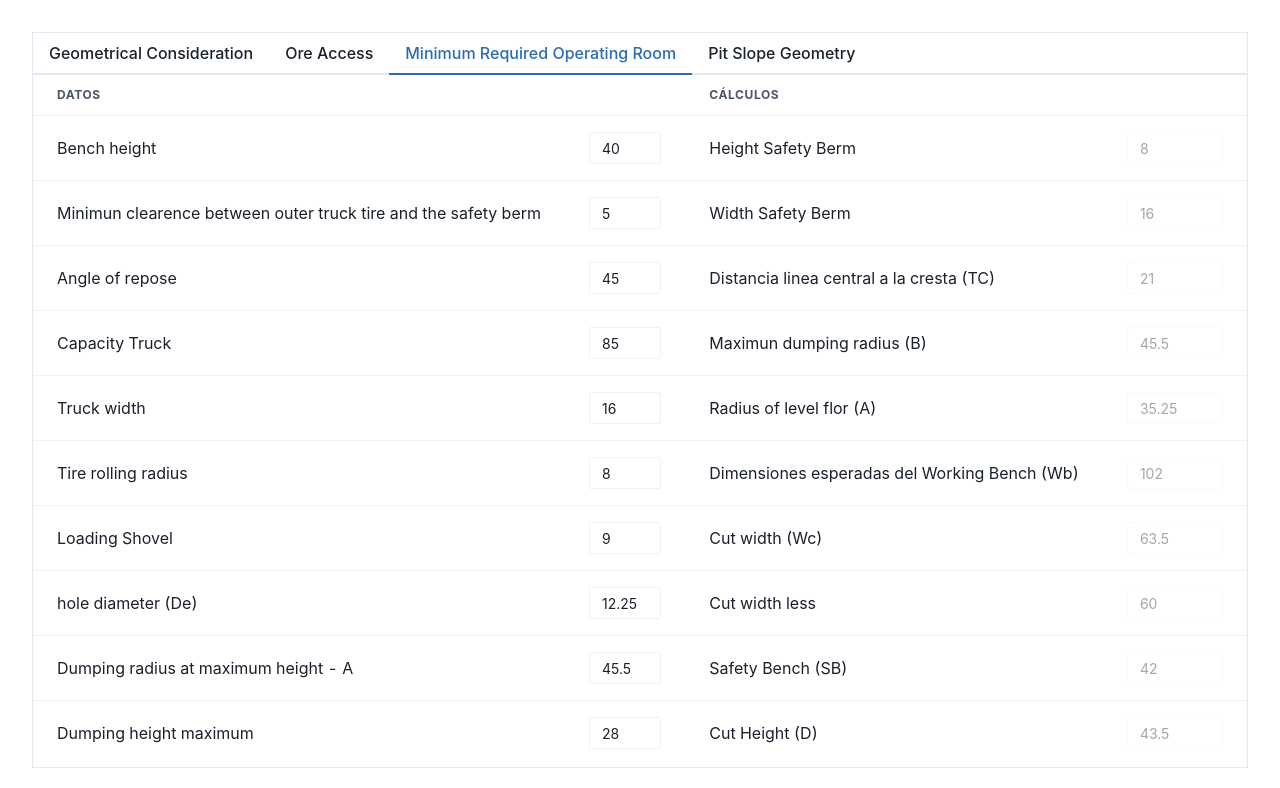
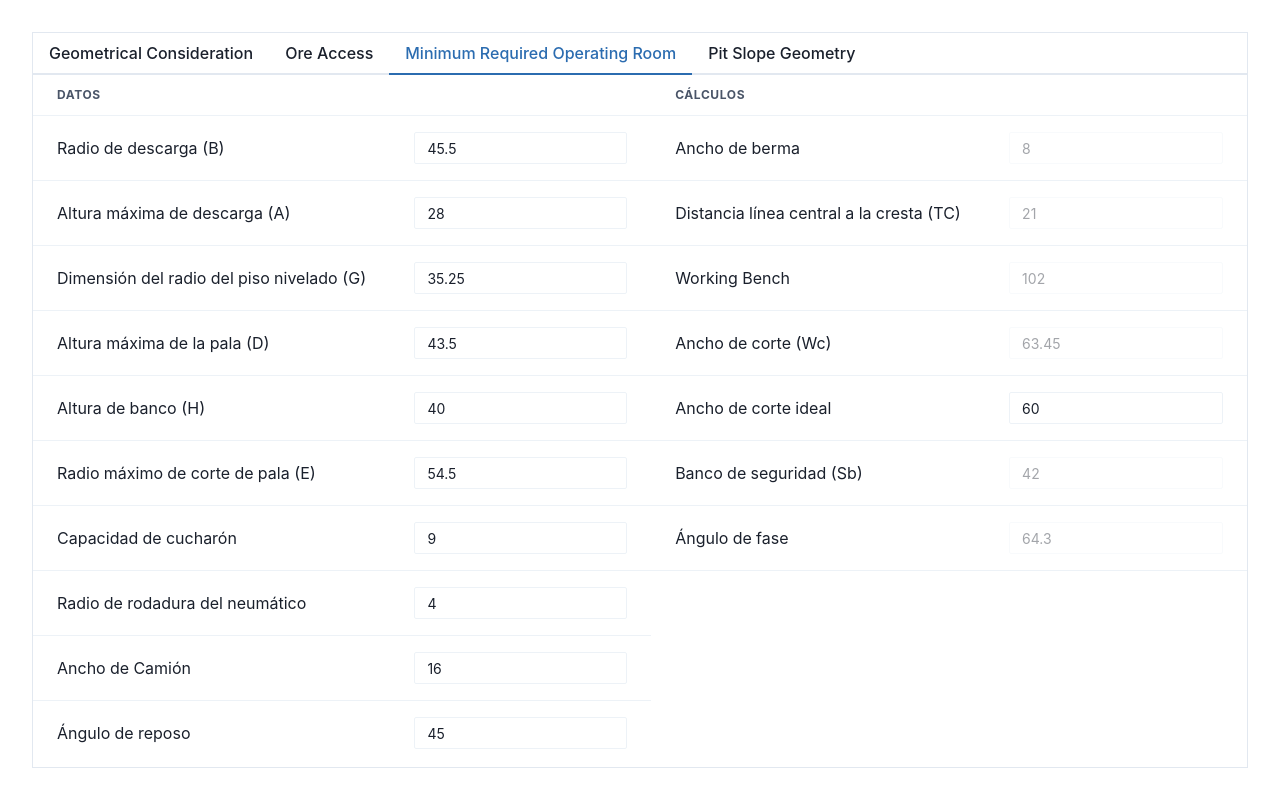
Before and after one commit to FROSTYLAN/go-diego-go, a React (Vite) app: page /#/minimum-required-operating-room in a window 1280 px wide. Shown: the top 788 px of the page. Built offline with nearby package versions, Linux system fonts and the light colour scheme.

Commit message:
correciones ore-access

```diff
--- a/src/app/geometrical-consideration.jsx
+++ b/src/app/geometrical-consideration.jsx
@@ -11,7 +11,7 @@ function GeomtricalConsideration() {
     [0, 0, 0, 0, 0],
     [0, 0, 0, 0, 0],
     [0, 0, 0, 0, 0],
-    [40, 40, 40, 40, 40]
+    [35, 35, 35, 35, 35]
   ]);
 
   React.useEffect(() => {
--- a/src/app/minimum-required-operating-room.jsx
+++ b/src/app/minimum-required-operating-room.jsx
@@ -1,31 +1,28 @@
 import { Image, Input, Table, TableContainer, Tbody, Td, Th, Thead, Tr } from '@chakra-ui/react';
 import * as React from 'react';
-import Image3 from '../assets/Imagen3.png';
+import Image3 from '../assets/Imagen3.jpg';
 
 function MinimumRequiredOperatingRoom() {
-  const [ins, setIns] = React.useState([40, 5, 45, 85, 16, 8, 9, 12.25, 45.50, 28, 35.25, 43.50, 54.50]);
-  const [outs, setOuts] = React.useState([8, 16, 21, 45.5, 35.25, 102, 63.5, 60, 42, 43.5, 54.5, 35.25, 64.30, 25.5, 25.5, 'Cuadrada']);
+  const [ins, setIns] = React.useState([45.50, 28, 35.25, 43.50, 40.00, 54.50, 9, 4, 16, 45, 5]);
+  const [outs, setOuts] = React.useState([8.00, 21.00, 102.00, 63.45, 60.00, 42.00, 64.30]);
 
-  const handleChange = (value, index) => {
+  const handleChange = (value, index, type) => {
     const inTemp = [...ins]
     const outTemp = [...outs]
-    inTemp[index] = value
 
-    outTemp[0] = inTemp[5]
-    outTemp[1] = (2 * outTemp[0]) / Math.tan(inTemp[2] * Math.PI / 180);
-    outTemp[2] = inTemp[1] + inTemp[4]
-    outTemp[3] = inTemp[8]
-    outTemp[4] = inTemp[10]
-    outTemp[5] = Math.round(outTemp[2] + inTemp[8] + inTemp[10])
-    outTemp[6] = Math.round(0.9 * 2 * inTemp[10] * 10) / 10
-    outTemp[7] = 60
-    outTemp[8] = outTemp[5] - outTemp[7]
-    outTemp[9] = inTemp[11]
-    outTemp[10] = inTemp[12]
-    outTemp[11] = inTemp[10]
-    outTemp[12] = Math.atan(inTemp[0] / (outTemp[10] - outTemp[11])) * (180 / Math.PI)
-    outTemp[13] = Math.round((25 * inTemp[7] / 12) * 10) / 10
-    outTemp[14] = outTemp[13]
+    if (type === 'in') {
+      inTemp[index] = value
+    } else if (type === 'out') {
+      outTemp[index] = value
+    }
+
+    outTemp[0] = Number((2 * inTemp[7]) / Math.tan(inTemp[9] * (Math.PI / 180))).toFixed(0);
+    outTemp[1] = inTemp[8] + inTemp[10]
+    outTemp[2] = Math.round(inTemp[1] + inTemp[0] + inTemp[2])
+    outTemp[3] = inTemp[2] * 0.9 * 2
+    outTemp[4] = outTemp[4]
+    outTemp[5] = outTemp[2] - outTemp[4]
+    outTemp[6] = Math.atan(inTemp[4] / (inTemp[5] - inTemp[2])) * (180 / Math.PI)
 
     setIns(inTemp);
     setOuts(outTemp)
@@ -42,7 +39,19 @@ function MinimumRequiredOperatingRoom() {
               </Tr>
             </Thead>
             <Tbody>
-              {['Bench height', 'Minimun clearence between outer truck tire and the safety berm', 'Angle of repose', 'Capacity Truck', 'Truck width', 'Tire rolling radius', 'Loading Shovel', 'hole diameter (De)', 'Dumping radius at maximum height - A', 'Dumping height maximum', 'Radius of level floor', 'Cutting height maximum', 'Cutting radius maximum'].map((label, index) => (
+              {[
+                'Radio de descarga (B)',
+                'Altura máxima de descarga (A)',
+                'Dimensión del radio del piso nivelado (G)',
+                'Altura máxima de la pala (D)',
+                'Altura de banco (H)',
+                'Radio máximo de corte de pala (E)',
+                'Capacidad de cucharón',
+                'Radio de rodadura del neumático',
+                'Ancho de Camión',
+                'Ángulo de reposo',
+                'Tolerancia mínima'
+              ].map((label, index) => (
                 <Tr key={index}>
                   <Td>{label}</Td>
                   <Td>
@@ -50,7 +59,7 @@ function MinimumRequiredOperatingRoom() {
                       placeholder='small size'
                       size='sm'
                       value={ins[index]}
-                      onChange={(e) => handleChange(parseFloat(e.target.value) || 0, index)}
+                      onChange={(e) => handleChange(parseFloat(e.target.value) || 0, index, 'in')}
                     />
                   </Td>
                 </Tr>
@@ -66,15 +75,25 @@ function MinimumRequiredOperatingRoom() {
               </Tr>
             </Thead>
             <Tbody>
-              {['Height Safety Berm', 'Width Safety Berm', 'Distancia linea central a la cresta (TC)', 'Maximun dumping radius (B)', 'Radius of level flor (A)', 'Dimensiones esperadas del Working Bench (Wb)', 'Cut width (Wc)', 'Cut width less', 'Safety Bench (SB)', 'Cut Height (D)', 'Shovel Cutting Radius (E)', 'Radius of level flor (G)', 'Bench Face Angle', 'Burden', 'Espaciamiento', 'Malla de perforación'].map((label, index) => (
+              {[
+                'Ancho de berma',
+                'Distancia línea central a la cresta (TC)',
+                'Working Bench',
+                'Ancho de corte (Wc)',
+                'Ancho de corte ideal',
+                'Banco de seguridad (Sb)',
+                'Ángulo de fase'
+              ].map((label, index) => (
                 <Tr key={index}>
                   <Td>{label}</Td>
                   <Td>
                     <Input
                       placeholder='small size'
                       size='sm'
-                      disabled
+                      type={index === 4 ? 'number' : null}
+                      disabled={index === 4 ? false : true}
                       value={outs[index]}
+                      onChange={(e) => handleChange(parseFloat(e.target.value) || 0, index, 'out')}
                     />
                   </Td>
                 </Tr>
@@ -83,7 +102,9 @@ function MinimumRequiredOperatingRoom() {
           </Table>
         </TableContainer>
       </div>
-      <Image src={Image3} alt="image3" />
+      <div style={{ width: '100%', display: 'flex', justifyContent: 'center' }}>
+        <Image src={Image3} alt="image3" />
+      </div>
     </>
   );
 }
--- a/src/app/ore-ramp-drilling.jsx
+++ b/src/app/ore-ramp-drilling.jsx
@@ -4,24 +4,31 @@ import Imagen7 from '../assets/Imagen7.png'
 import Imagen8 from '../assets/Imagen8.png'
 
 function RampDrilling() {
-    const [ins, setIns] = React.useState([9.875, 15, 30, 1, 0.3, 0.7]);
-    const [outs, setOuts] = React.useState([25, 25, 7, 17, 22, 'Cuadrada']);
+    const [ins, setIns] = React.useState([2.3, 12.25, 40, 'Anfo', 0.8, 5, 5, 25, 1, 0.3, 0.7]);
+    const [outs, setOuts] = React.useState([25, 25, 7.5, 17.5, 47.5, 30, 40.9, 1227, 1.3, 925.9, 1437500, 'Cuadrada']);
 
     const handleChange = (value, index) => {
         const inTemp = [...ins]
         const outTemp = [...outs]
         inTemp[index] = value
 
-        outTemp[0] = Number((inTemp[0] * inTemp[2]) / 12).toFixed(2)
-        outTemp[1] = Number(Number(outTemp[0]) * inTemp[3]).toFixed(2)
-        outTemp[2] = Number(Number(outTemp[0]) * inTemp[4]).toFixed(2)
-        outTemp[3] = Number(Number(outTemp[0]) * inTemp[5]).toFixed(2)
-        outTemp[4] = Number(Number(outTemp[2]) + inTemp[1]).toFixed(2)
-debugger
+        // modifica aquí
+        outTemp[0] = Math.floor((inTemp[7] * inTemp[1]) / 12);
+        outTemp[1] = outTemp[0] * inTemp[8]
+        outTemp[2] = inTemp[9] * outTemp[0]
+        outTemp[3] = outTemp[0] * inTemp[10]
+        outTemp[4] = outTemp[2] + inTemp[2]
+        outTemp[5] = outTemp[4] - outTemp[3]
+        outTemp[6] = Math.round(0.3405 * inTemp[4] * Math.pow(inTemp[1], 2) * 10) / 10
+        outTemp[7] = outTemp[6] * outTemp[5]
+        outTemp[8] = (outTemp[7] * 27) / (inTemp[2] * outTemp[0] * outTemp[1])
+        outTemp[9] = outTemp[7] / outTemp[8]
+        outTemp[10] = inTemp[2] * outTemp[0] * outTemp[1] * inTemp[0] * inTemp[5] * inTemp[6]
+
         if (outTemp[1] / outTemp[0] === 1) {
-            outTemp[5] = "Cuadrada";
+            outTemp[11] = "Cuadrada";
         } else if (outTemp[1] / outTemp[0] >= 1) {
-            outTemp[5] = "Rectangular";
+            outTemp[11] = "Rectangular";
         }
 
         setIns(inTemp);
@@ -44,8 +51,13 @@ debugger
                             <Table>
                                 <Tbody>
                                     {[
-                                        'Hole diameter',
-                                        'Hole depth',
+                                        'Densidad de la roca',
+                                        'Díametro del taladro',
+                                        'Altura de banco',
+                                        'Explosivo',
+                                        'Densidad del explosivo',
+                                        'Filas',
+                                        'Tal/fila',
                                         'Kb',
                                         'Ks',
                                         'Kj',
@@ -57,8 +69,10 @@ debugger
                                             </Td>
                                             <Td>
                                                 <Input width='100px'
-                                                    placeholder='small size'
                                                     size='sm'
+                                                    type={index === 3 ? 'text' : 'number'}
+                                                    disabled={index === 3 ? true : false}
+                                                    placeholder='Ingresa valor'
                                                     value={ins[index]}
                                                     onChange={(e) => handleChange(parseFloat(e.target.value) || 0, index)}
                                                 />
@@ -82,6 +96,12 @@ debugger
                                         'Subdrilling',
                                         'Stemming',
                                         'Hole lenght',
+                                        'Load lenght',
+                                        'LD',
+                                        'Wexp',
+                                        'PF',
+                                        'Vexp',
+                                        'Ton',
                                         'Malla de perforación'
                                     ].map((label, index) => (
                                         <Tr key={index}>
```
Also changed, not shown: src/assets/Imagen3.jpg (added), src/assets/Imagen3.png (deleted).
